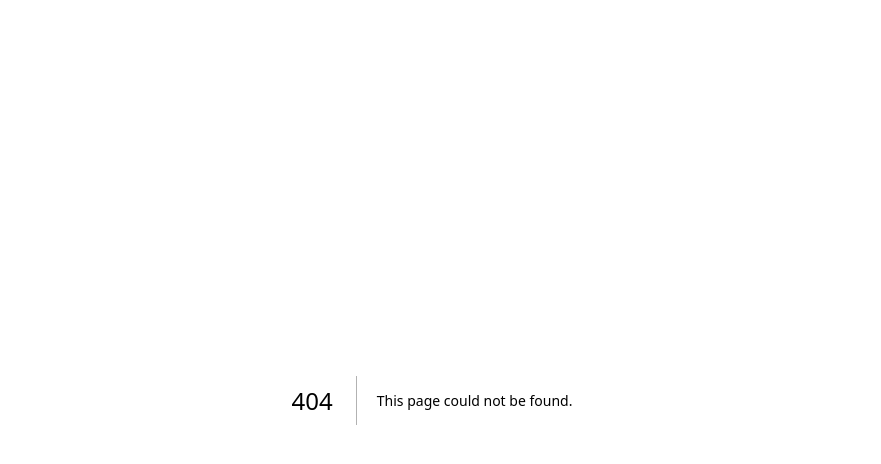
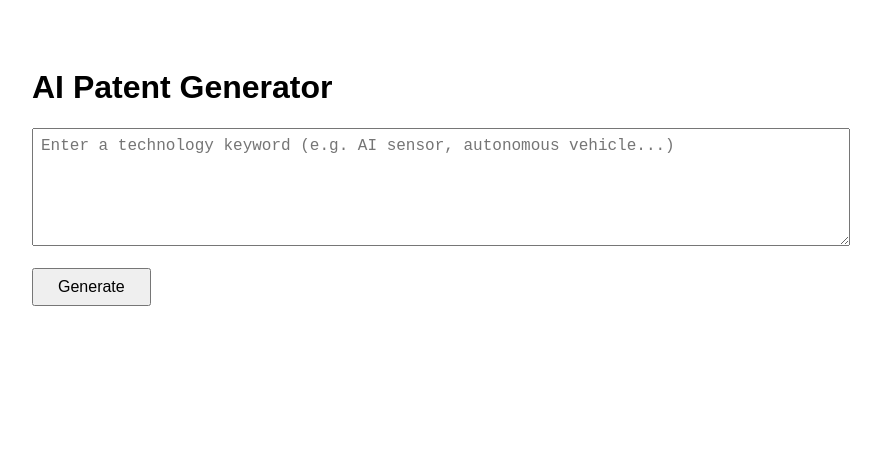
Before and after one commit to leonliang89/patent-ai-app, a Next.js app in the folder frontend/: page / in a window 1280 px wide. Before the commit this address had no page. Shown: the top 464 px of the page, without its empty margins (208-1089 px from the left). Built offline with nearby package versions, Linux system fonts and the light colour scheme.

Commit message:
Add files via upload

```diff
--- /dev/null
+++ b/frontend/pages/index.tsx
@@ -0,0 +1,153 @@
+import { useState } from "react";
+
+const API = "https://patent-ai-app-production.up.railway.app";
+
+export default function Home() {
+  const [text, setText] = useState("");
+  const [data, setData] = useState<any>(null);
+  const [loading, setLoading] = useState(false);
+  const [error, setError] = useState("");
+
+  const generate = async () => {
+    if (!text.trim()) return;
+    setLoading(true);
+    setError("");
+    setData(null);
+    try {
+      const res = await fetch(`${API}/generate`, {
+        method: "POST",
+        headers: { "Content-Type": "application/json" },
+        body: JSON.stringify({ text }),
+      });
+      if (!res.ok) throw new Error(`Server error: ${res.status}`);
+      const result = await res.json();
+      setData(result);
+    } catch (e: any) {
+      setError(e.message || "Unknown error");
+    } finally {
+      setLoading(false);
+    }
+  };
+
+  const analysis = data?.analysis;
+
+  return (
+    <div style={{ padding: 40, maxWidth: 800, margin: "0 auto", fontFamily: "sans-serif" }}>
+      <h1>AI Patent Generator</h1>
+
+      <textarea
+        style={{ width: "100%", height: 100, fontSize: 16, padding: 8 }}
+        placeholder="Enter a technology keyword (e.g. AI sensor, autonomous vehicle...)"
+        onChange={(e) => setText(e.target.value)}
+        value={text}
+      />
+
+      <br /><br />
+
+      <button
+        onClick={generate}
+        disabled={loading}
+        style={{ padding: "8px 24px", fontSize: 16, cursor: loading ? "wait" : "pointer" }}
+      >
+        {loading ? "Searching USPTO..." : "Generate"}
+      </button>
+
+      {error && (
+        <p style={{ color: "red", marginTop: 16 }}>⚠ {error}</p>
+      )}
+
+      {data && (
+        <div>
+          {/* ── Patent 區塊 ── */}
+          <h2>Patent</h2>
+          <pre style={{
+            background: "#f5f5f5", padding: 16, borderRadius: 8,
+            whiteSpace: "pre-wrap", wordBreak: "break-word", fontSize: 13
+          }}>
+            {data.patent}
+          </pre>
+
+          {/* ── Analysis 區塊 ── */}
+          {analysis && (
+            <>
+              <h2>Analysis
+                <span style={{ fontSize: 13, fontWeight: "normal", color: "#888", marginLeft: 8 }}>
+                  {analysis.source}
+                </span>
+              </h2>
+
+              <div style={{ display: "flex", gap: 24, flexWrap: "wrap", marginBottom: 16 }}>
+                <div style={{ background: "#e8f4fd", borderRadius: 8, padding: "12px 24px" }}>
+                  <div style={{ fontSize: 28, fontWeight: "bold" }}>{analysis.total_patents}</div>
+                  <div style={{ color: "#555", fontSize: 13 }}>Patents Found</div>
+                </div>
+                <div style={{ background: "#f0fdf4", borderRadius: 8, padding: "12px 24px" }}>
+                  <div style={{ fontSize: 14, fontWeight: "bold" }}>
+                    {analysis.top_keywords?.join("  ·  ") || "—"}
+                  </div>
+                  <div style={{ color: "#555", fontSize: 13 }}>Top Keywords</div>
+                </div>
+              </div>
+
+              {/* ── 近期專利列表 ── */}
+              {analysis.recent_patents?.length > 0 && (
+                <>
+                  <h3 style={{ marginBottom: 8 }}>Recent Patents</h3>
+                  <table style={{ width: "100%", borderCollapse: "collapse", fontSize: 13 }}>
+                    <thead>
+                      <tr style={{ background: "#f0f0f0" }}>
+                        <th style={th}>Patent ID</th>
+                        <th style={th}>Title</th>
+                        <th style={th}>Assignee</th>
+                        <th style={th}>Date</th>
+                      </tr>
+                    </thead>
+                    <tbody>
+                      {analysis.recent_patents.map((p: any, i: number) => (
+                        <tr key={i} style={{ borderBottom: "1px solid #eee" }}>
+                          <td style={td}>
+                            <a
+                              href={`https://patents.google.com/patent/US${p.id}`}
+                              target="_blank"
+                              rel="noreferrer"
+                              style={{ color: "#1a73e8" }}
+                            >
+                              US{p.id}
+                            </a>
+                          </td>
+                          <td style={td}>{p.title}</td>
+                          <td style={td}>{p.assignee}</td>
+                          <td style={td}>{p.date}</td>
+                        </tr>
+                      ))}
+                    </tbody>
+                  </table>
+                </>
+              )}
+
+              {analysis.note && (
+                <p style={{ color: "#e67e22", marginTop: 8 }}>ℹ {analysis.note}</p>
+              )}
+            </>
+          )}
+
+          {/* ── 圖表 ── */}
+          <h2>Distribution Chart</h2>
+          <img
+            src={`${API}/chart?t=${Date.now()}`}
+            width="100%"
+            style={{ maxWidth: 600, borderRadius: 8 }}
+            alt="Patent distribution chart"
+          />
+        </div>
+      )}
+    </div>
+  );
+}
+
+const th: React.CSSProperties = {
+  textAlign: "left", padding: "6px 10px", fontWeight: 600
+};
+const td: React.CSSProperties = {
+  padding: "6px 10px", verticalAlign: "top"
+};
```
